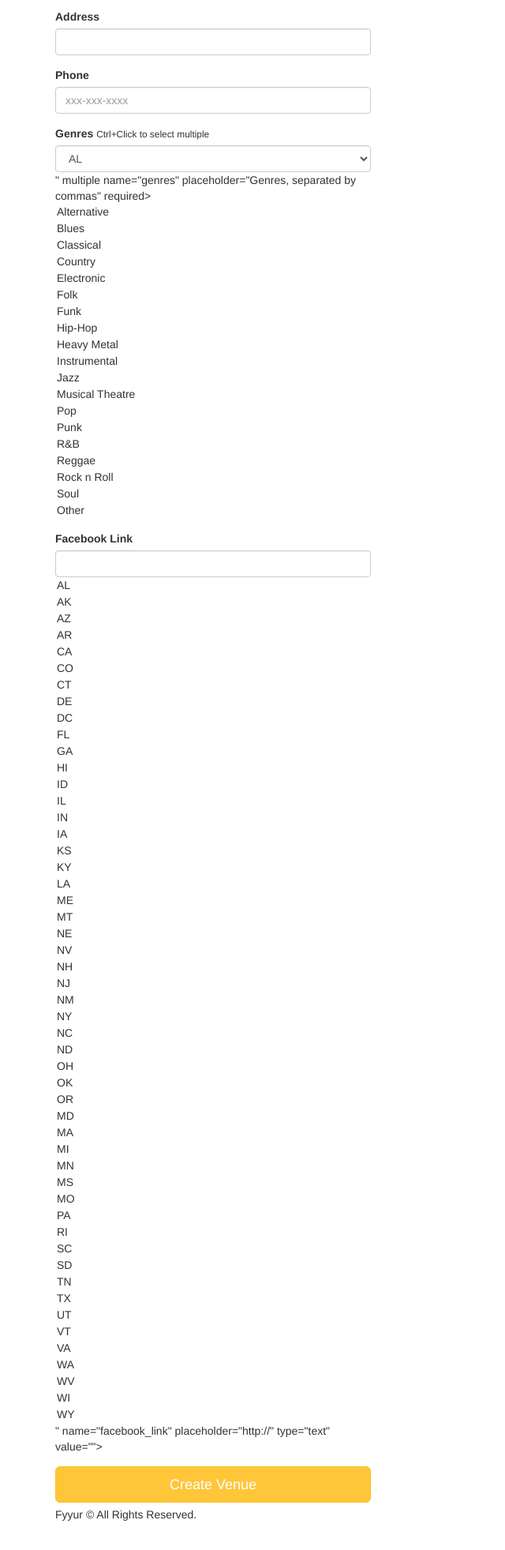
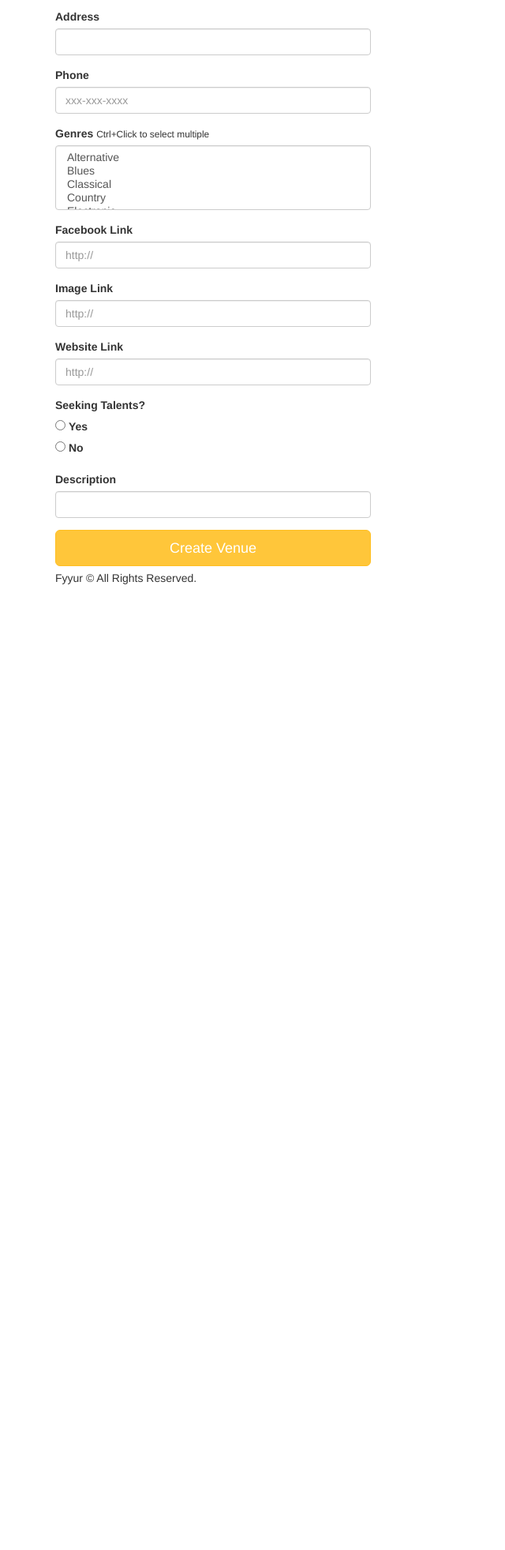
Before and after one commit to SarahV2/FSND-Fuyyr, a Flask app: page /venues/create in a window 1280 px wide. Shown: the part 273-2236 px from the top of the page at 79% size, without its empty margins (0-640 px from the left). After the commit the page ends 1013 px from the top, so only its background shows below. Run offline with Flask 2, Linux system fonts and the light colour scheme; some libraries are stand-ins or nearby versions.

Commit message:
modify venue form

```diff
--- a/forms.py
+++ b/forms.py
@@ -116,6 +116,14 @@
     facebook_link = StringField(
         'facebook_link', validators=[URL()]
     )
+    website = StringField(
+        'website'
+    )
+    seeking_talent = RadioField('seeking_venue', coerce=bool, choices = [(True,'Yes'),(False,'No')])
+
+    seeking_description = StringField(
+        'seeking_description'
+    )
 
 class ArtistForm(Form):
     name = StringField(
--- a/templates/forms/new_venue.html
+++ b/templates/forms/new_venue.html
@@ -30,12 +30,28 @@
       <div class="form-group">
         <label for="genres">Genres</label>
         <small>Ctrl+Click to select multiple</small>
-        {{ form.genres(class_ = 'form-control', placeholder='Genres, separated by commas', id=form.state, autofocus = true) }}
+        {{ form.genres(class_ = 'form-control', placeholder='Genres, separated by commas', id=genres, autofocus = true) }}
       </div>
       <div class="form-group">
           <label for="facebook_link">Facebook Link</label>
-          {{ form.facebook_link(class_ = 'form-control', placeholder='http://', id=form.state, autofocus = true) }}
+          {{ form.facebook_link(class_ = 'form-control', placeholder='http://', id=facebook_link, autofocus = true) }}
         </div>
+        <div class="form-group">
+          <label for="image_link">Image Link</label>
+          {{ form.image_link(class_ = 'form-control', placeholder='http://', id=image_link, autofocus = true) }}
+        </div>
+        <div class="form-group">
+          <label for="website">Website Link</label>
+          {{ form.website(class_ = 'form-control', placeholder='http://', id=website, autofocus = true) }}
+        </div>
+        <div class="form-group">
+          <label for="seeking_talent">Seeking Talents?</label>
+          {{ form.seeking_talent(style="padding-left:0;list-style:none;" ,id=seeking_talent, autofocus = true) }}
+      </div>
+      <div class="form-group">
+        <label for="seeking_description">Description</label>
+        {{ form.seeking_description(class_ = 'form-control', autofocus = true) }}
+      </div>
       <input type="submit" value="Create Venue" class="btn btn-primary btn-lg btn-block">
     </form>
   </div>
```
